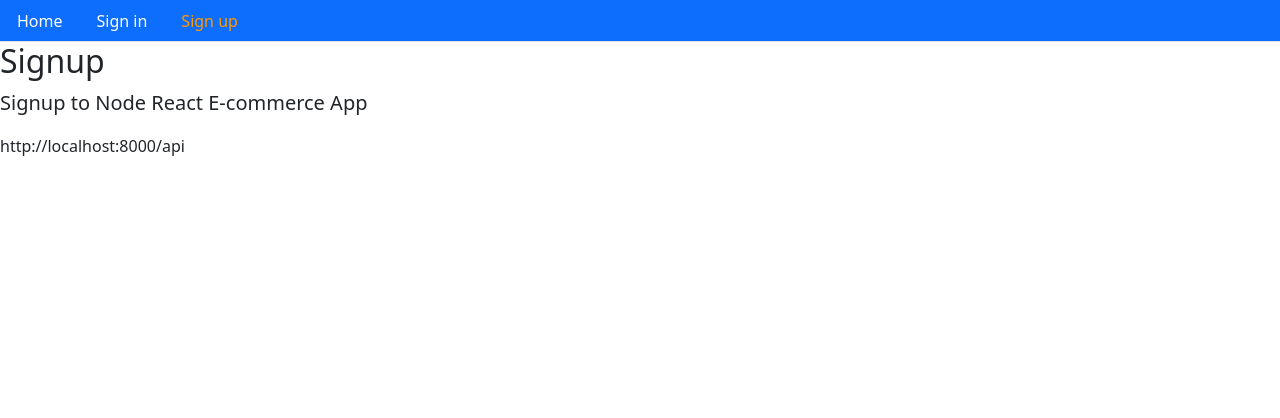
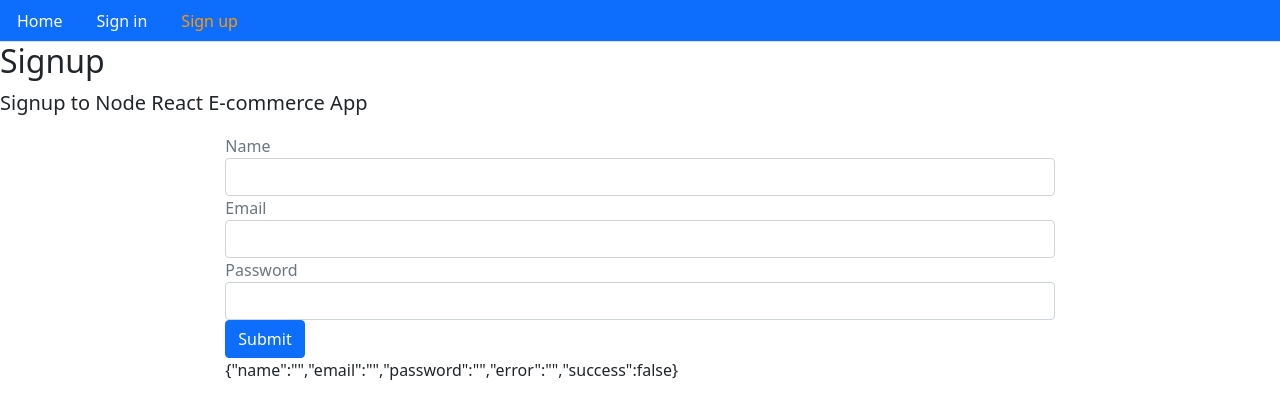
Before and after one commit to betadayz/ecomm-front, a React (Create React App) app: page /signup in a window 1280 px wide. Shown: the top 418 px of the page. Built offline with nearby package versions, Linux system fonts and the light colour scheme.

Commit message:
Signup form handle change

```diff
--- /dev/null
+++ b/src/config.js
@@ -0,0 +1 @@
+export const API = process.env.REACT_APP_API_URL;
--- a/src/user/Signup.js
+++ b/src/user/Signup.js
@@ -1,9 +1,52 @@
-import React from "react";
+import React, {useState} from "react";
 import Layout from '../core/Layout';
+import {API} from '../config';
 
-const Signup = () => (
-    <Layout title="Signup" description="Signup to Node React E-commerce App">
-        {process.env.REACT_APP_API_URL}
-    </Layout>
-);
+const Signup = () => {
+    const [values, setValues] = useState({
+        name: '',
+        email: '',
+        password: '',
+        error: '',
+        success: false
+    });
+
+    const handleChange = name => event => {
+        setValues({ ...values, error: false, [name]: event.target.value })
+    }
+
+
+    const signUpForm = () => (
+        <form>
+            <div className="form-group">
+                <label className="text-muted">Name</label>
+                <input onChange={handleChange('name')} type="text" className="form-control"/>
+            </div>
+
+            <div className="form-group">
+                <label className="text-muted">Email</label>
+                <input onChange={handleChange('email')} type="email" className="form-control"/>
+            </div>
+
+            <div className="form-group">
+                <label className="text-muted">Password</label>
+                <input onChange={handleChange('password')} type="password" className="form-control"/>
+            </div>
+            <button className="btn btn-primary">Submit</button>
+        </form>
+    )
+
+
+
+    return (
+        <Layout
+            title="Signup"
+            description="Signup to Node React E-commerce App"
+            className="container col-md-8 offset-md-2"
+        >
+          {signUpForm()}
+          {JSON.stringify(values)}
+        </Layout>
+    )
+};
 export default Signup ;
```
